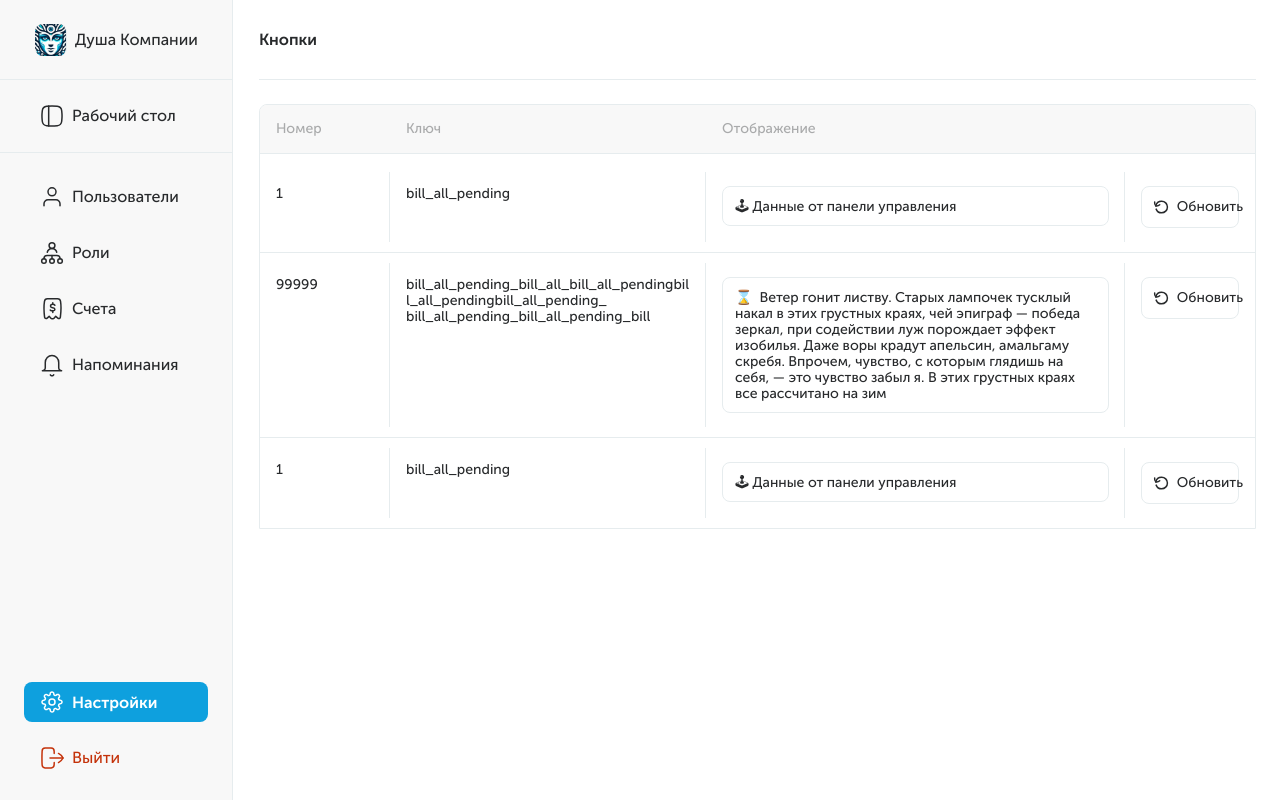
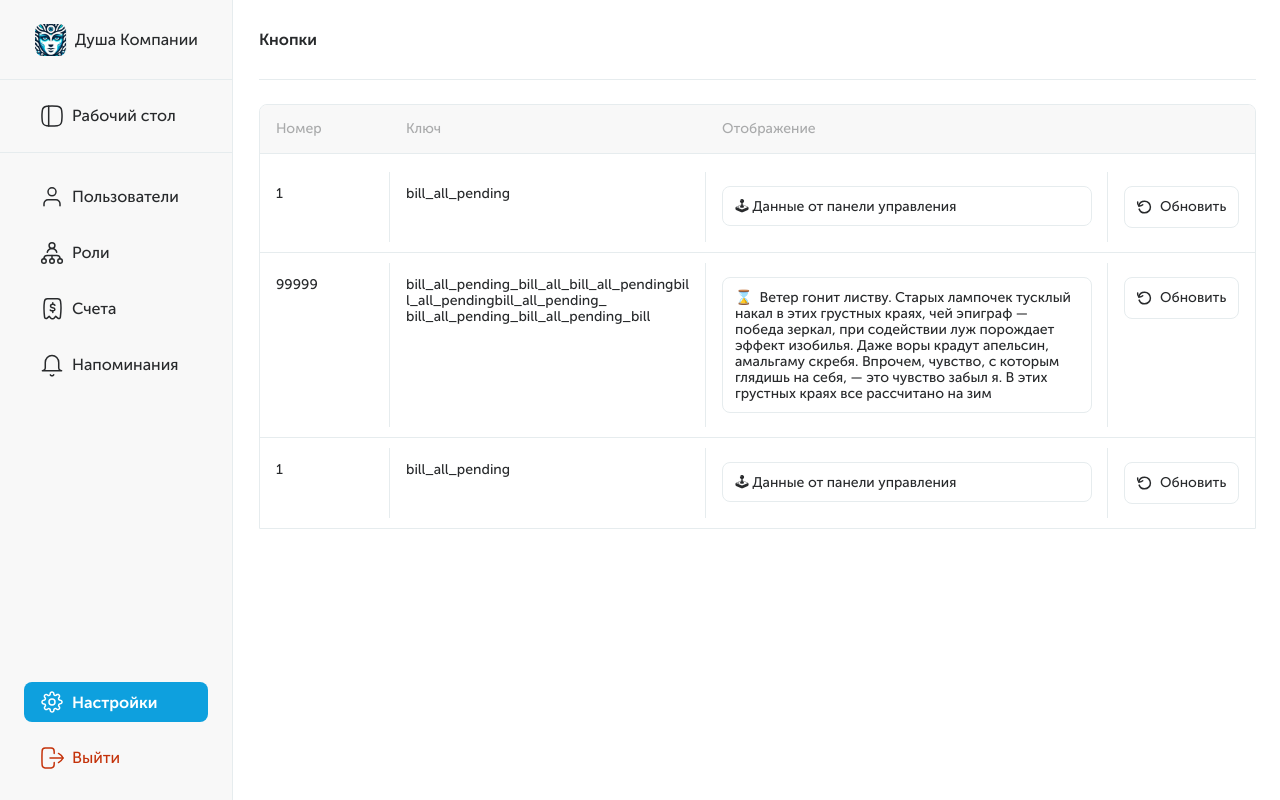
Before and after one commit to microgoose/soul-of-company, a React (Vite) app: page /settings/buttons in a window 1280 px wide. Built offline with nearby package versions, Linux system fonts and the light colour scheme.

Commit message:
fix: buttons table row style update column width

```diff
--- a/src/entities/button-entity/ui/button-entity-table/ButtonEntityTable.module.scss
+++ b/src/entities/button-entity/ui/button-entity-table/ButtonEntityTable.module.scss
@@ -4,6 +4,6 @@
 .keyColumn {
   width: 316px;
 }
-.updateColumn {
-  width: 148px;
+.updateColumn > * {
+  width: 115px;
 }
```
